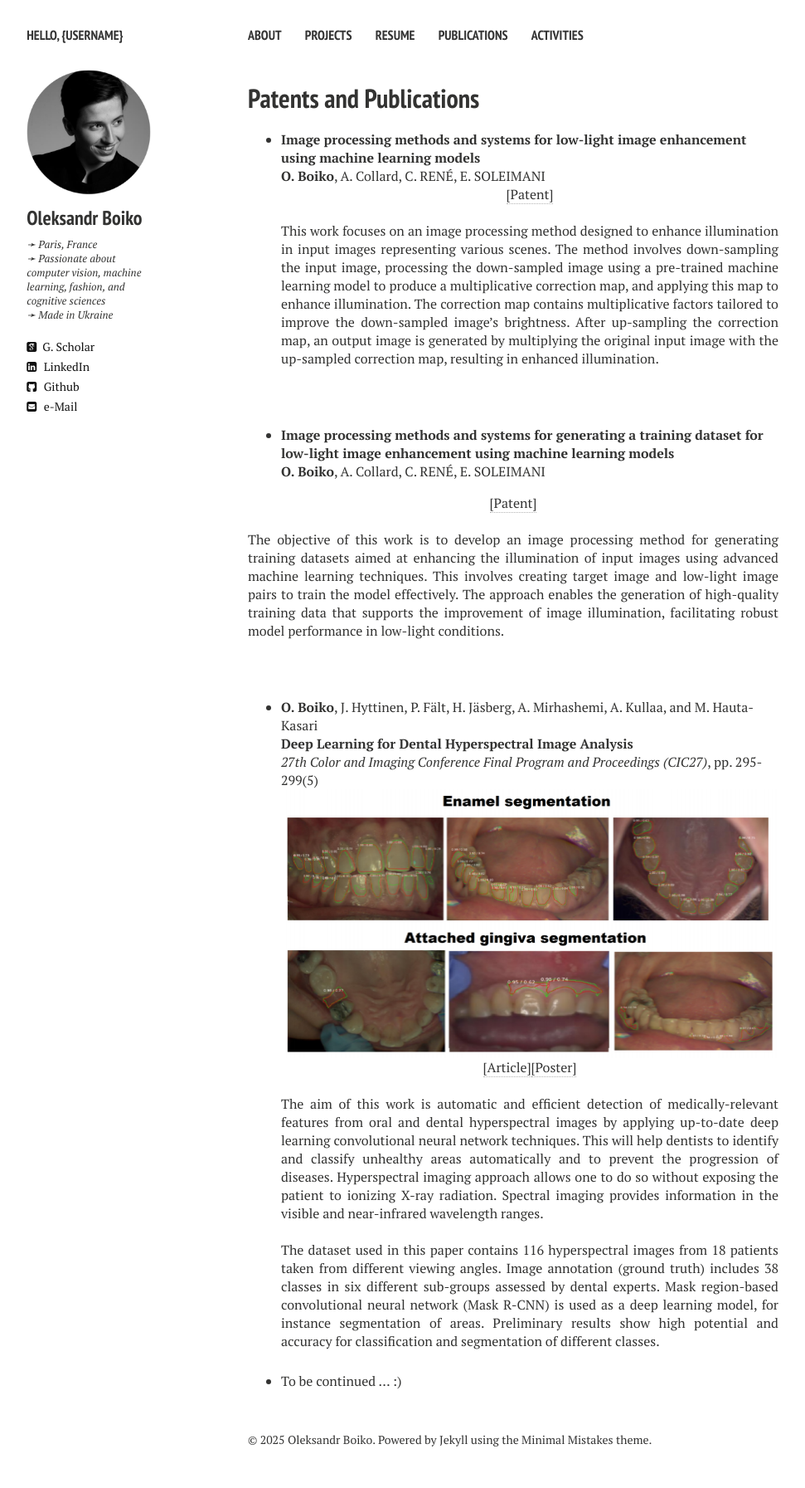
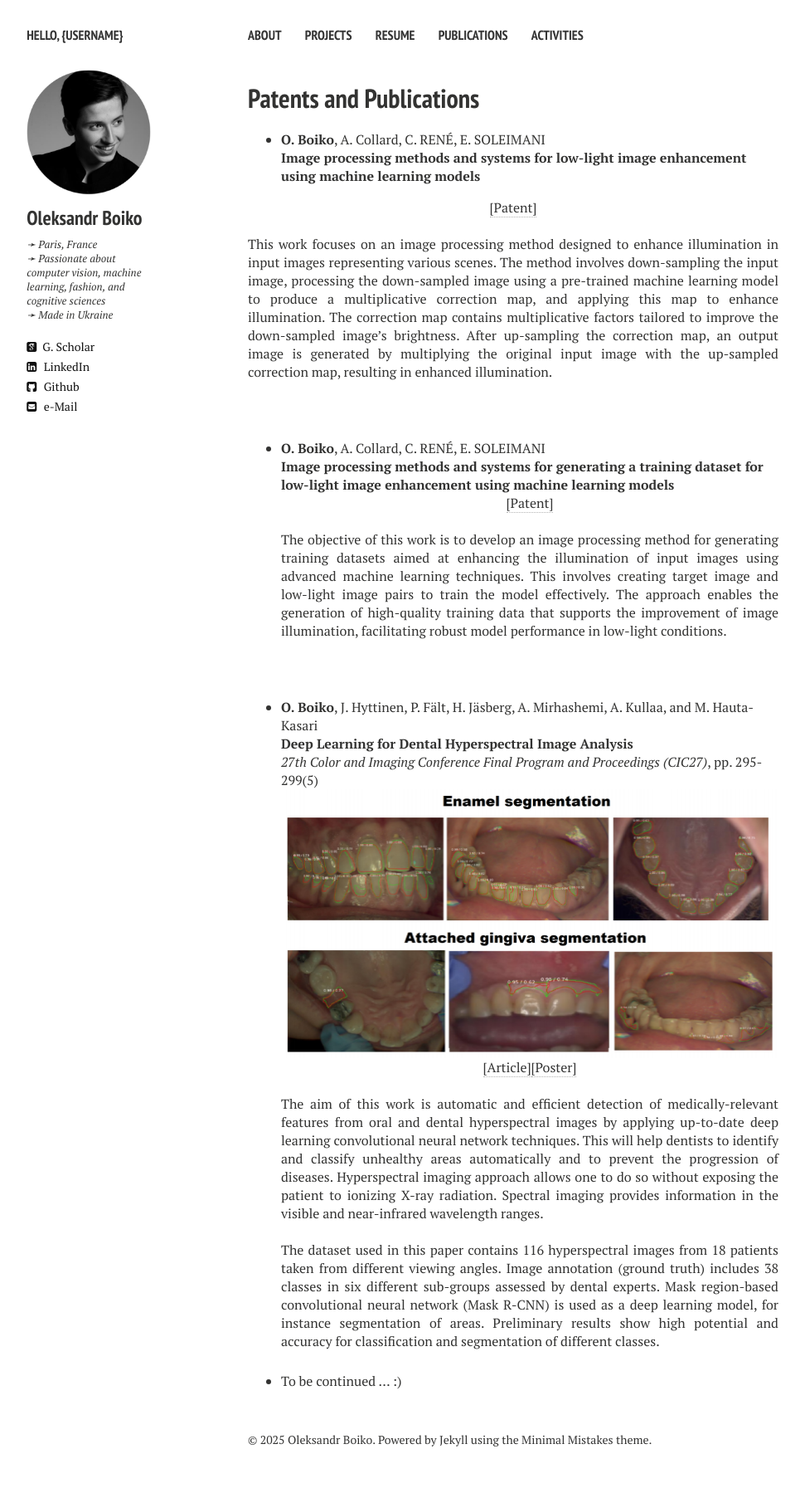
Before and after one commit to alexanch/alexanch.github.io, a Jekyll site: the page built from publications.md, in a window 1280 px wide. Shown: the whole page at 83% size, without its empty margins (21-992 px from the left). Built offline with Jekyll 4.4.1, drawn with Linux system fonts in a browser that asks for light colours; nearby versions of some CDN libraries.

Commit message:
Update publications.md

```diff
--- a/publications.md
+++ b/publications.md
@@ -6,9 +6,8 @@ tags: [publications]
 comments: false
 ---
 
-* <b>Image processing methods and systems for low-light image enhancement using machine learning models</b>
-  <br />
-  <b>O. Boiko</b>, A. Collard, C. RENÉ, E. SOLEIMANI
+*   <b>O. Boiko</b>, A. Collard, C. RENÉ, E. SOLEIMANI <br />
+    <b>Image processing methods and systems for low-light image enhancement using machine learning models</b>
   <br />
   <p style="text-align: center;">
    <a href="https://patents.google.com/patent/US20230186446A1/en">[Patent]</a>
@@ -19,10 +18,10 @@ comments: false
   </p>
   <br /><br />
 
-*
+
+* <b>O. Boiko</b>, A. Collard, C. RENÉ, E. SOLEIMANI <br />
   <b>Image processing methods and systems for generating a training dataset for low-light image enhancement using machine learning models</b>
   <br />
-  <b>O. Boiko</b>, A. Collard, C. RENÉ, E. SOLEIMANI
   <p style="text-align: center;">
    <a href="https://patents.google.com/patent/US20230186612A1/en">[Patent]</a>
   </p>
```
